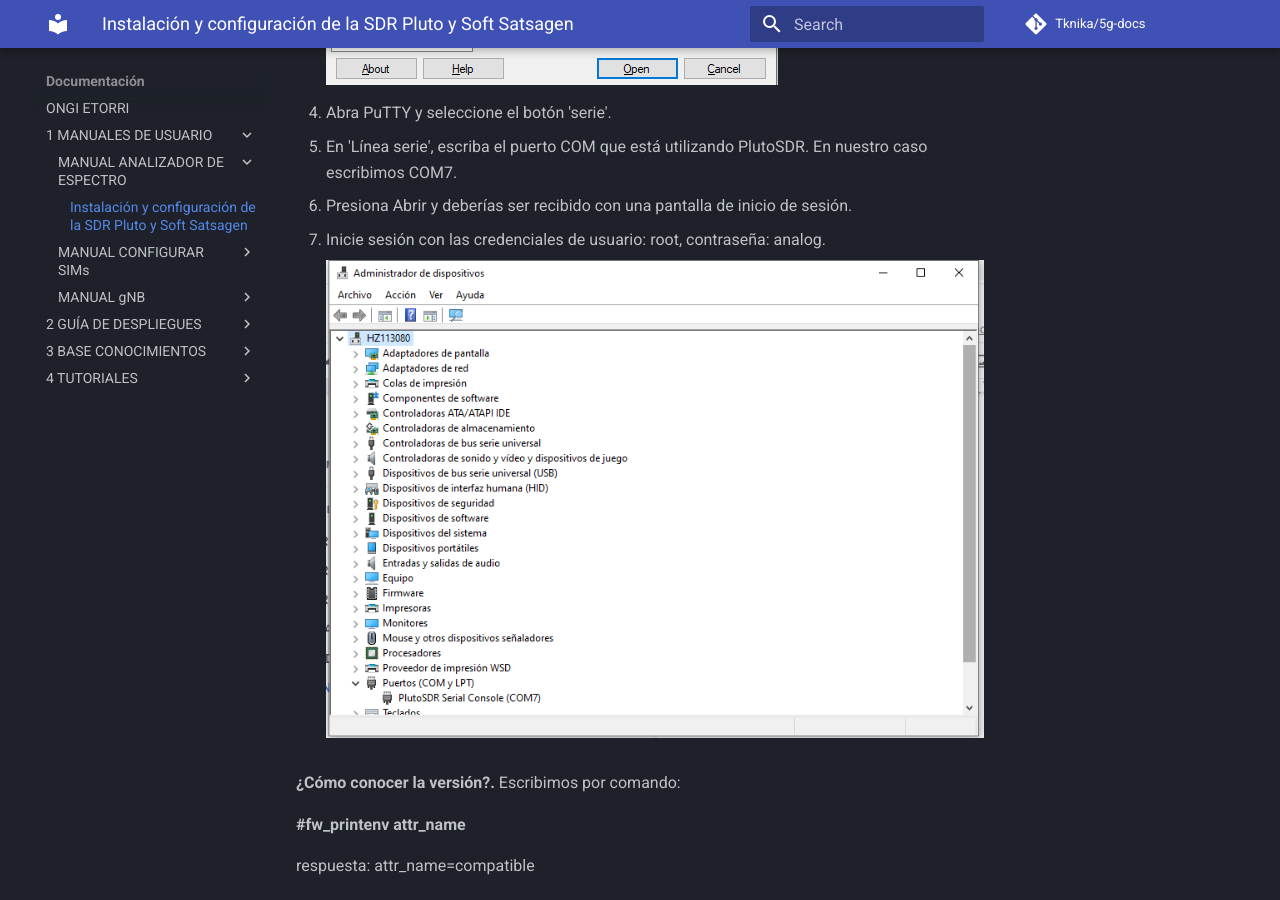
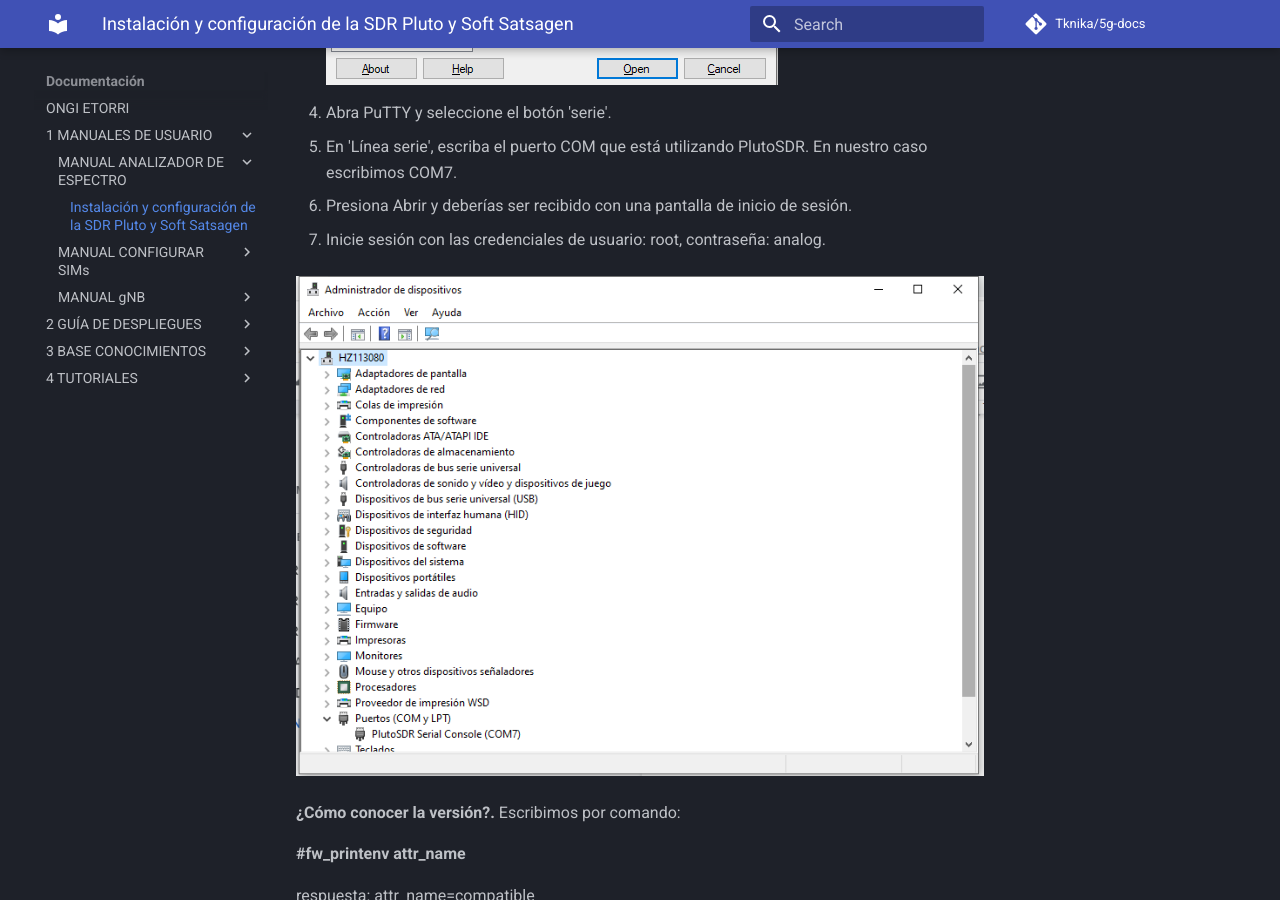
Before and after one commit to Tknika/5g-docs, an MkDocs documentation site: the page built from docs/1- MANUALES DE USUARIO/MANUAL ANALIZADOR DE ESPECTRO/Instalación y configuración de la SDR Pluto y Soft Satsagen.md, in a window 1280 px wide and 900 px high, scrolled down 2659 px. Built offline with MkDocs 1.6.1 and Material for MkDocs 9.7.7, drawn with Linux system fonts in a browser that asks for light colours; comment, search, counter and statistics services are not loaded.

```diff
--- a/docs/1- MANUALES DE USUARIO/MANUAL ANALIZADOR DE ESPECTRO/Instalación y configuración de la SDR Pluto y Soft Satsagen.md
+++ b/docs/1- MANUALES DE USUARIO/MANUAL ANALIZADOR DE ESPECTRO/Instalación y configuración de la SDR Pluto y Soft Satsagen.md
@@ -18,13 +18,13 @@ Se procede a la descarga del software de la página:
 
 Y a continuación se ejecuta el instalador:
 
-**![][image1]**
+![][image1]
 
 Se procede a su encendido (Pulsar “Power” y después “Spectrum”):
 
-**![][image2]**
+![][image2]
 
-**![][image3]**
+![][image3]
 
 **Ampliación de frecuencias hasta 6GHz:**
 
@@ -41,7 +41,7 @@ Se procede a su encendido (Pulsar “Power” y después “Spectrum”):
 
 7. Inicie sesión con las credenciales de usuario: root, contraseña: analog.
 
-    ![][image6]
+![][image6]
 
 **¿Cómo conocer la versión?.** Escribimos por comando:
 
```
